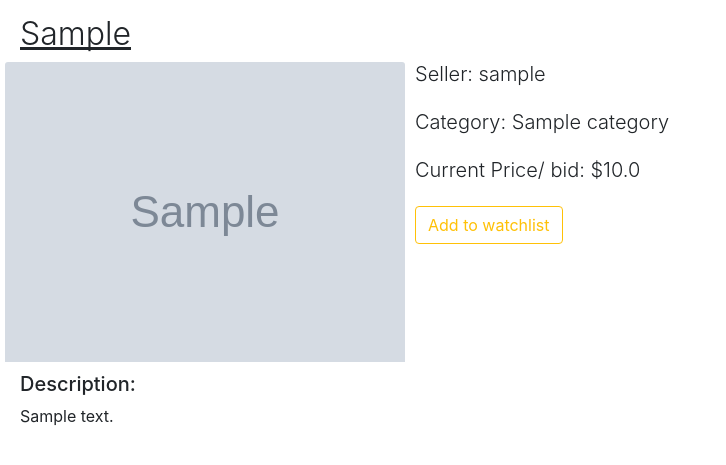
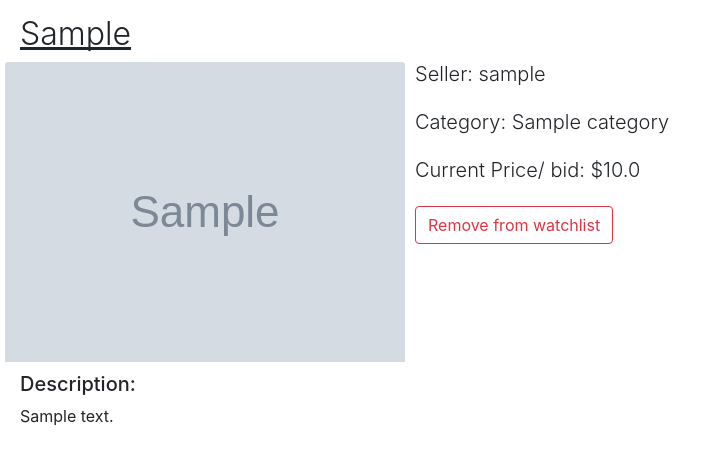
Before and after one commit to Beshoy-Hezky/E-commerce-Auction-Site, a Django app: page /listing/1 in a window 1280 px wide. Shown: the part 59-524 px from the top of the page, without its empty margins (0-726 px from the left). Run offline with Django 3.2, Linux system fonts and the light colour scheme; a user stored in the database is signed in; tables that the repository leaves empty hold one stand-in row (values such as "Sample post"); grey boxes marked "Sample" are stand-in pictures; some libraries are stand-ins or nearby versions.

Commit message:
F04: Fix watchlist logic in views.py and in the front-end

```diff
--- a/commerce/auctions/templates/auctions/listing.html
+++ b/commerce/auctions/templates/auctions/listing.html
@@ -10,11 +10,14 @@
         Category: {{ listing.category }}<br><br>
     Current Price/ bid: ${{ listing.starting_price }}<br><br>
             {% if user.is_authenticated %}
+                <form action="{%  url 'listing' id=listing.id %}" method="post">
+                {% csrf_token %}
                 {% if inwatchlist %}
-                    <button type="button" class="btn btn-outline-danger">Remove from watchlist</button>
+                    <button name="action" value="remove" type="submit" class="btn btn-outline-danger">Remove from watchlist</button>
                 {% else %}
-                    <button type="button" class="btn btn-outline-warning">Add to watchlist</button>
+                    <button name="action" value="add" type="submit" class="btn btn-outline-warning">Add to watchlist</button>
                 {% endif %}
+                </form>
             {% endif %}
         </div>
     </h5>
--- a/commerce/auctions/views.py
+++ b/commerce/auctions/views.py
@@ -18,15 +18,24 @@ def index(request):
 
 
 def individual_listing(request, id):
-    inwatchlist = False
+    listing = AuctionListing.objects.get(id=id)
+    if request.method == "POST":
+        action = request.POST['action']
+        if action == "add":
+            listing.watchlist.add(request.user)
+        elif action == "remove":
+            listing.watchlist.remove(request.user)
+
+    # To check if user who pressed this is in Auctionlisting watchlist
+    inwatchlist = request.user in listing.watchlist.all()
     # for the navbar
     categories = Category.objects.all()
-    listing = AuctionListing.objects.get(id=id)
     return render(request, "auctions/listing.html", {
         "categories": categories,
         "listing": listing,
         "inwatchlist": inwatchlist
     })
+
 
 def login_view(request):
     if request.method == "POST":
```
